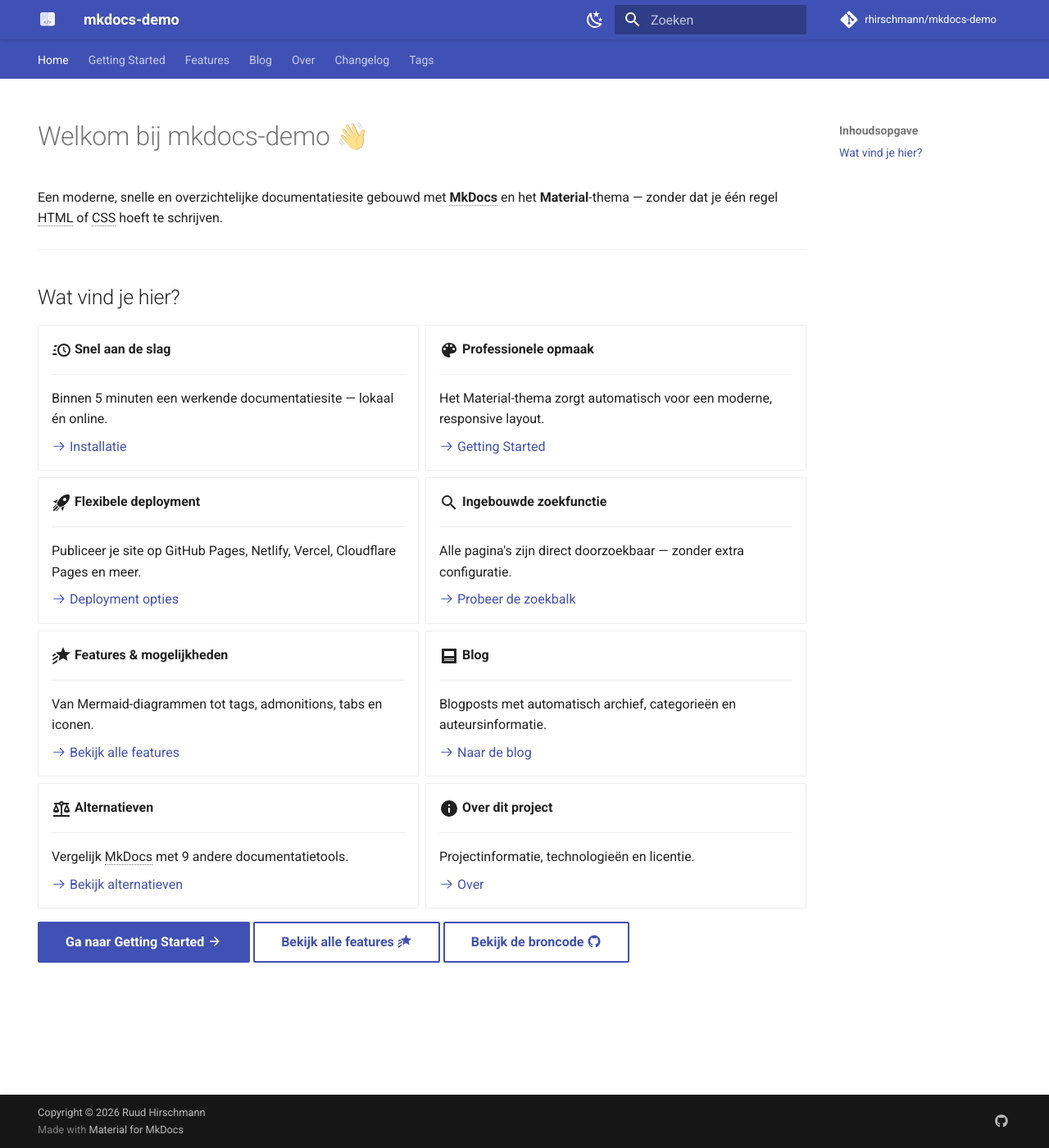
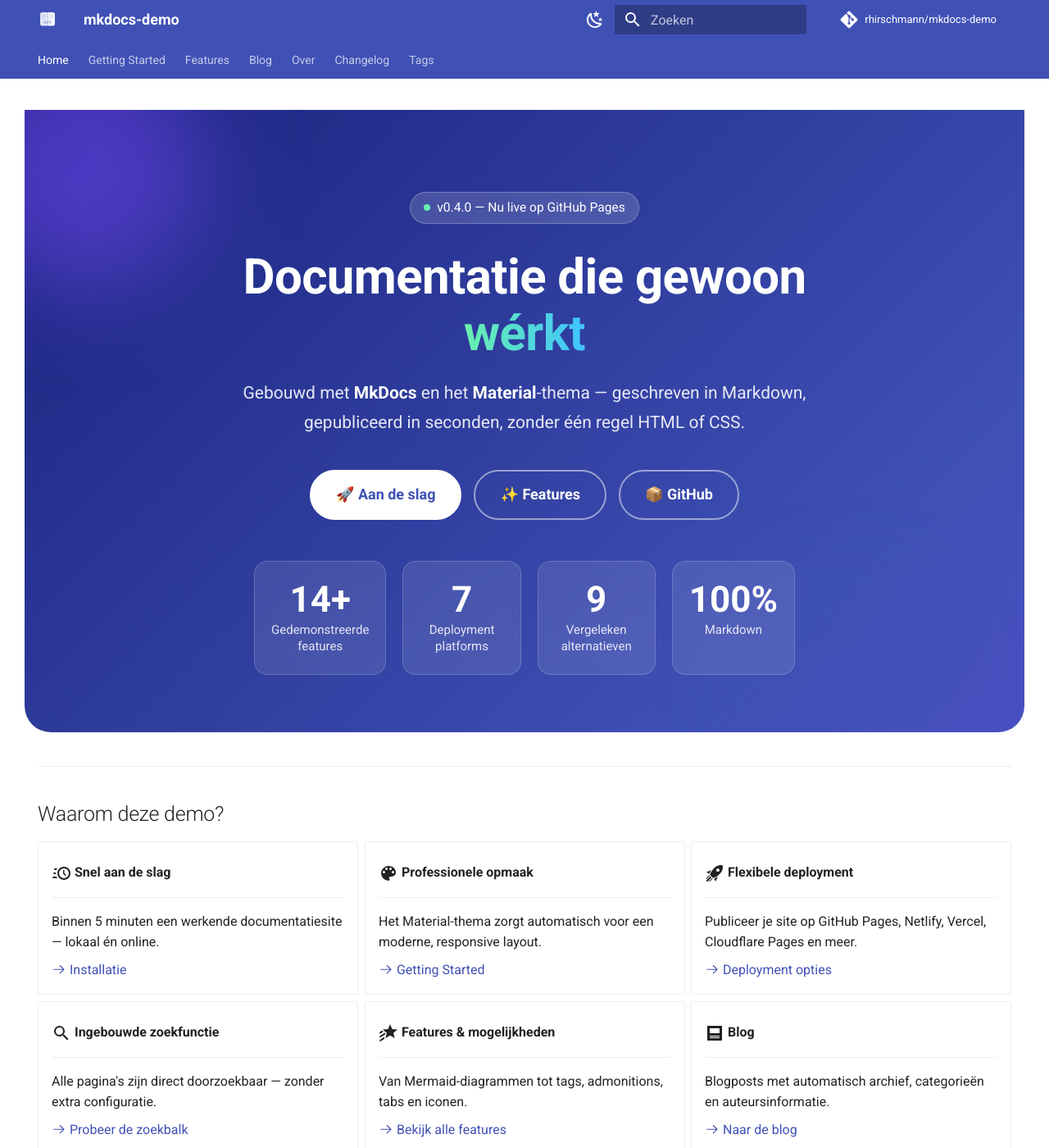
Before and after one commit to rhirschmann/mkdocs-demo, an MkDocs documentation site: the page built from docs/index.md, in a window 1280 px wide and 1400 px high. Shown: the whole window at 82% size. Built offline with MkDocs 1.6.1 and Material for MkDocs 9.7.7, drawn with Linux system fonts in a browser that asks for light colours; comment, search, counter and statistics services are not loaded; some of the changed text lies outside the part shown.

Commit message:
Design: Home pagina aangepast

```diff
--- a/docs/index.md
+++ b/docs/index.md
@@ -2,19 +2,50 @@
 title: Welkom
 hide:
   - navigation
+  - toc
   - tags
 tags:
   - home
   - mkdocs
 ---
 
-# Welkom bij mkdocs-demo 👋
-
-Een moderne, snelle en overzichtelijke documentatiesite gebouwd met **MkDocs** en het **Material**-thema — zonder dat je één regel HTML of CSS hoeft te schrijven.
+<div class="hero">
+  <div class="hero__content">
+    <div class="hero__badge">
+      <span class="hero__badge-dot"></span>
+      v0.4.0 — Nu live op GitHub Pages
+    </div>
+    <h1 class="hero__title">Documentatie die gewoon <span class="hero__title-highlight">wérkt</span></h1>
+    <p class="hero__subtitle">Gebouwd met <strong>MkDocs</strong> en het <strong>Material</strong>-thema — geschreven in Markdown, gepubliceerd in seconden, zonder één regel HTML of CSS.</p>
+    <div class="hero__buttons">
+      <a href="getting-started/index.md" class="hero__btn hero__btn--primary">🚀 Aan de slag</a>
+      <a href="features/index.md" class="hero__btn">✨ Features</a>
+      <a href="https://github.com/rhirschmann/mkdocs-demo" class="hero__btn">📦 GitHub</a>
+    </div>
+  </div>
+  <div class="hero-stats">
+    <div class="hero-stats__item" data-target="14" data-suffix="+">
+      <div class="hero-stats__value">0+</div>
+      <div class="hero-stats__label">Gedemonstreerde features</div>
+    </div>
+    <div class="hero-stats__item" data-target="7" data-suffix="">
+      <div class="hero-stats__value">0</div>
+      <div class="hero-stats__label">Deployment platforms</div>
+    </div>
+    <div class="hero-stats__item" data-target="9" data-suffix="">
+      <div class="hero-stats__value">0</div>
+      <div class="hero-stats__label">Vergeleken alternatieven</div>
+    </div>
+    <div class="hero-stats__item" data-target="100" data-suffix="%">
+      <div class="hero-stats__value">0%</div>
+      <div class="hero-stats__label">Markdown</div>
+    </div>
+  </div>
+</div>
 
 ---
 
-## Wat vind je hier?
+## Waarom deze demo?
 
 <div class="grid cards" markdown>
 
@@ -84,6 +115,14 @@
 
 </div>
 
-[Ga naar Getting Started :material-arrow-right:](getting-started/index.md){ .md-button .md-button--primary }
-[Bekijk alle features :material-star-shooting:](features/index.md){ .md-button }
-[Bekijk de broncode :material-github:](https://github.com/rhirschmann/mkdocs-demo){ .md-button }
+<div class="cta-banner">
+  <h2>Klaar om te beginnen?</h2>
+  <p>Zet binnen enkele minuten je eigen professionele documentatiesite op met MkDocs en het Material-thema.</p>
+  <a href="getting-started/index.md" class="hero__btn hero__btn--primary">Ga naar Getting Started →</a>
+</div>
+
+!!! info "Deployment platforms"
+    Deze demo draait op **GitHub Pages**, maar MkDocs ondersteunt meerdere
+    hostingplatformen zoals Netlify, Vercel, Cloudflare Pages, Azure Static
+    Web Apps en Read the Docs. Bekijk alle opties op de
+    [Deployment](getting-started/deployment.md) pagina.
--- /dev/null
+++ b/docs/javascripts/extra.js
@@ -0,0 +1,120 @@
+document.addEventListener("DOMContentLoaded", function () {
+
+  // ===== 3D Card Tilt + Glow =====
+  function init3DCards() {
+    const cards = document.querySelectorAll(".md-typeset .grid.cards > ul > li");
+
+    cards.forEach((card) => {
+      // Voeg glow overlay toe
+      if (!card.querySelector(".card-glow")) {
+        const glow = document.createElement("div");
+        glow.className = "card-glow";
+        card.prepend(glow);
+      }
+
+      card.addEventListener("mousemove", (e) => {
+        const rect = card.getBoundingClientRect();
+        const x = (e.clientX - rect.left) / rect.width;
+        const y = (e.clientY - rect.top) / rect.height;
+        const rotateX = (y - 0.5) * -14;
+        const rotateY = (x - 0.5) * 14;
+
+        card.style.transform = `perspective(800px) rotateX(${rotateX}deg) rotateY(${rotateY}deg) scale(1.04)`;
+        card.style.boxShadow = "0 8px 24px rgba(63,81,181,0.18)";
+        card.style.transition = "transform 0.08s ease, box-shadow 0.08s ease";
+
+        // Glow effect
+        const glow = card.querySelector(".card-glow");
+        if (glow) {
+          glow.style.background = `radial-gradient(circle at ${x * 100}% ${y * 100}%, rgba(124,77,255,0.12) 0%, transparent 60%)`;
+        }
+      });
+
+      card.addEventListener("mouseleave", () => {
+        card.style.transform = "perspective(800px) rotateX(0deg) rotateY(0deg) scale(1)";
+        card.style.boxShadow = "";
+        card.style.transition = "transform 0.35s cubic-bezier(0.34,1.56,0.64,1), box-shadow 0.35s ease";
+
+        const glow = card.querySelector(".card-glow");
+        if (glow) glow.style.background = "none";
+      });
+    });
+  }
+
+  // ===== Counter animatie =====
+  function animateCounter(el, target, suffix, duration = 1400) {
+    let startTime = null;
+
+    function step(timestamp) {
+      if (!startTime) startTime = timestamp;
+      const progress = Math.min((timestamp - startTime) / duration, 1);
+      const eased = 1 - Math.pow(1 - progress, 3);
+      const current = Math.floor(eased * target);
+      el.querySelector(".hero-stats__value").textContent = current + suffix;
+      if (progress < 1) requestAnimationFrame(step);
+    }
+
+    requestAnimationFrame(step);
+  }
+
+  function initCounters() {
+    const items = document.querySelectorAll(".hero-stats__item");
+    if (!items.length) return;
+
+    const observer = new IntersectionObserver(
+      (entries) => {
+        entries.forEach((entry) => {
+          if (entry.isIntersecting) {
+            const el = entry.target;
+            const target = parseInt(el.dataset.target, 10);
+            const suffix = el.dataset.suffix || "";
+            animateCounter(el, target, suffix);
+            observer.unobserve(el);
+          }
+        });
+      },
+      { threshold: 0.4 }
+    );
+
+    items.forEach((item) => observer.observe(item));
+  }
+
+  // ===== Entrance animaties voor cards =====
+  function initEntranceAnimations() {
+    const cards = document.querySelectorAll(".md-typeset .grid.cards > ul > li");
+
+    const observer = new IntersectionObserver(
+      (entries) => {
+        entries.forEach((entry, i) => {
+          if (entry.isIntersecting) {
+            setTimeout(() => {
+              entry.target.style.opacity = "1";
+              entry.target.style.transform = "perspective(800px) translateY(0)";
+            }, i * 60);
+            observer.unobserve(entry.target);
+          }
+        });
+      },
+      { threshold: 0.1 }
+    );
+
+    cards.forEach((card, i) => {
+      card.style.opacity = "0";
+      card.style.transform = "perspective(800px) translateY(24px)";
+      card.style.transition = `opacity 0.5s ease ${i * 0.05}s, transform 0.5s cubic-bezier(0.34,1.56,0.64,1) ${i * 0.05}s`;
+      observer.observe(card);
+    });
+  }
+
+  // ===== Init =====
+  init3DCards();
+  initCounters();
+  initEntranceAnimations();
+
+  // Herinitialiseer na navigatie (instant loading)
+  document.addEventListener("DOMContentSwitch", () => {
+    init3DCards();
+    initCounters();
+    initEntranceAnimations();
+  });
+});
--- a/docs/stylesheets/extra.css
+++ b/docs/stylesheets/extra.css
@@ -1,51 +1,220 @@
-/* Afgeronde hoeken voor code blokken */
-.md-typeset pre {
-  border-radius: 8px;
+/* ===== Hero ===== */
+.hero {
+  position: relative;
+  overflow: hidden;
+  text-align: center;
+  padding: 5rem 2rem 3rem;
+  margin: -0.6rem -0.8rem 2rem;
+  background: linear-gradient(135deg, #1a237e 0%, #3F51B5 40%, #7C4DFF 100%);
+  background-size: 200% 200%;
+  animation: gradient-shift 8s ease infinite;
+  border-radius: 0 0 32px 32px;
 }
 
-/* Afgeronde hoeken voor admonitions */
-.md-typeset .admonition,
-.md-typeset details {
-  border-radius: 8px;
+.hero::before,
+.hero::after {
+  content: "";
+  position: absolute;
+  border-radius: 50%;
+  filter: blur(60px);
+  pointer-events: none;
+  animation: float 4s ease-in-out infinite alternate;
 }
 
-/* Header schaduw */
-.md-header {
-  box-shadow: 0 2px 4px rgba(0, 0, 0, 0.1);
+.hero::before {
+  width: 300px;
+  height: 300px;
+  background: rgba(124, 77, 255, 0.5);
+  top: -80px;
+  left: -80px;
 }
 
-/* Hover effect op cards */
-.md-typeset .grid.cards > ul > li {
-  transition: all 0.2s ease;
+.hero::after {
+  width: 200px;
+  height: 200px;
+  background: rgba(63, 81, 181, 0.4);
+  bottom: -40px;
+  right: 10%;
+  animation-delay: 1.5s;
+  animation-duration: 5s;
 }
 
-.md-typeset .grid.cards > ul > li:hover {
-  transform: translateY(-2px);
-  box-shadow: 0 4px 12px rgba(0, 0, 0, 0.15);
+.hero__content {
+  position: relative;
+  z-index: 1;
+  max-width: 720px;
+  margin: 0 auto;
+  animation: slide-up 0.8s cubic-bezier(0.34, 1.56, 0.64, 1) both;
 }
 
-/* Afgeronde hoeken voor tabellen */
-.md-typeset table:not([class]) {
-  border-radius: 8px;
+/* Badge */
+.hero__badge {
+  display: inline-flex;
+  align-items: center;
+  gap: 8px;
+  background: rgba(255, 255, 255, 0.15);
+  backdrop-filter: blur(10px);
+  border: 1px solid rgba(255, 255, 255, 0.25);
+  border-radius: 100px;
+  padding: 6px 16px;
+  font-size: 0.78rem;
+  color: #fff;
+  margin-bottom: 1.5rem;
+}
+
+.hero__badge-dot {
+  width: 8px;
+  height: 8px;
+  border-radius: 50%;
+  background: #69f0ae;
+  display: inline-block;
+}
+
+/* Titel */
+.hero__title {
+  font-size: clamp(1.9rem, 5vw, 3rem) !important;
+  font-weight: 900 !important;
+  color: #fff !important;
+  line-height: 1.15 !important;
+  margin-bottom: 1rem !important;
+  border: none !important;
+}
+
+.hero__title-highlight {
+  background: linear-gradient(90deg, #69f0ae, #40c4ff);
+  -webkit-background-clip: text;
+  background-clip: text;
+  -webkit-text-fill-color: transparent;
+}
+
+/* Subtitel */
+.hero__subtitle {
+  color: rgba(255, 255, 255, 0.88) !important;
+  font-size: 1.05rem;
+  margin-bottom: 2rem;
+  line-height: 1.7;
+}
+
+.hero__subtitle strong {
+  color: #fff !important;
+}
+
+/* Knoppen */
+.hero__buttons {
+  display: flex;
+  flex-wrap: wrap;
+  gap: 0.75rem;
+  justify-content: center;
+  margin-bottom: 0.5rem;
+}
+
+.hero__btn {
+  padding: 0.7rem 1.5rem;
+  border-radius: 100px;
+  border: 2px solid rgba(255, 255, 255, 0.5);
+  background: transparent;
+  color: #fff !important;
+  font-weight: 700;
+  font-size: 0.9rem;
+  text-decoration: none !important;
+  transition: all 0.2s ease;
+  display: inline-flex;
+  align-items: center;
+  gap: 6px;
+}
+
+.hero__btn:hover {
+  background: rgba(255, 255, 255, 0.15);
+  border-color: #fff;
+  transform: translateY(-2px);
+}
+
+.hero__btn--primary {
+  background: #fff !important;
+  color: #3F51B5 !important;
+  border-color: #fff !important;
+}
+
+.hero__btn--primary:hover {
+  transform: translateY(-3px) scale(1.04) !important;
+  box-shadow: 0 8px 24px rgba(0, 0, 0, 0.2) !important;
+  background: #fff !important;
+}
+
+/* ===== Statistieken ===== */
+.hero-stats {
+  display: flex;
+  flex-wrap: wrap;
+  justify-content: center;
+  gap: 1rem;
+  margin: 2.5rem auto 0;
+  max-width: 700px;
+  padding: 0 1rem 0.5rem;
+  position: relative;
+  z-index: 1;
+}
+
+.hero-stats__item {
+  flex: 1 1 130px;
+  text-align: center;
+  padding: 1.2rem 1rem;
+  background: rgba(255, 255, 255, 0.1);
+  backdrop-filter: blur(10px);
+  border: 1px solid rgba(255, 255, 255, 0.18);
+  border-radius: 16px;
+  transition: transform 0.3s ease, box-shadow 0.3s ease;
+  cursor: default;
+}
+
+.hero-stats__item:hover {
+  transform: translateY(-5px) scale(1.03);
+  box-shadow: 0 12px 32px rgba(0, 0, 0, 0.2);
+}
+
+.hero-stats__value {
+  font-size: 2.2rem;
+  font-weight: 800;
+  color: #fff;
+  line-height: 1;
+  margin-bottom: 0.3rem;
+}
+
+.hero-stats__label {
+  font-size: 0.75rem;
+  color: rgba(255, 255, 255, 0.85);
+  line-height: 1.3;
+}
+
+/* ===== CTA Banner ===== */
+.cta-banner {
+  text-align: center;
+  padding: 3rem 2rem;
+  margin: 2rem 0;
+  background: linear-gradient(135deg, rgba(63, 81, 181, 0.07), rgba(124, 77, 255, 0.09));
+  border: 1px solid rgba(124, 77, 255, 0.18);
+  border-radius: 24px;
+  position: relative;
   overflow: hidden;
 }
 
-/* Afgeronde hoeken voor content tabs */
-.md-typeset .tabbed-set {
-  border-radius: 8px;
+.cta-banner::before {
+  content: "";
+  position: absolute;
+  inset: 0;
+  background: radial-gradient(ellipse at 50% 0%, rgba(124, 77, 255, 0.08), transparent 70%);
+  pointer-events: none;
 }
 
-/* Subtiele schaduw voor code blokken */
-.md-typeset pre {
-  box-shadow: 0 2px 6px rgba(0, 0, 0, 0.08);
+.cta-banner h2 {
+  margin-top: 0;
 }
 
-/* Vloeiende hover op navigatie links */
-.md-nav__link {
-  transition: color 0.2s ease;
+/* ===== Responsive ===== */
+@media screen and (max-width: 600px) {
+  .hero {
+    padding: 3.5rem 1rem 2.5rem;
+  }
+  .hero-stats__value {
+    font-size: 1.8rem;
+  }
 }
-
-/* Footer subtiele schaduw */
-.md-footer {
-  box-shadow: 0 -2px 4px rgba(0, 0, 0, 0.05);
-}
--- a/mkdocs.yml
+++ b/mkdocs.yml
@@ -117,3 +117,6 @@
 
 extra_css:
   - stylesheets/extra.css
+
+extra_javascript:
+  - javascripts/extra.js
```
